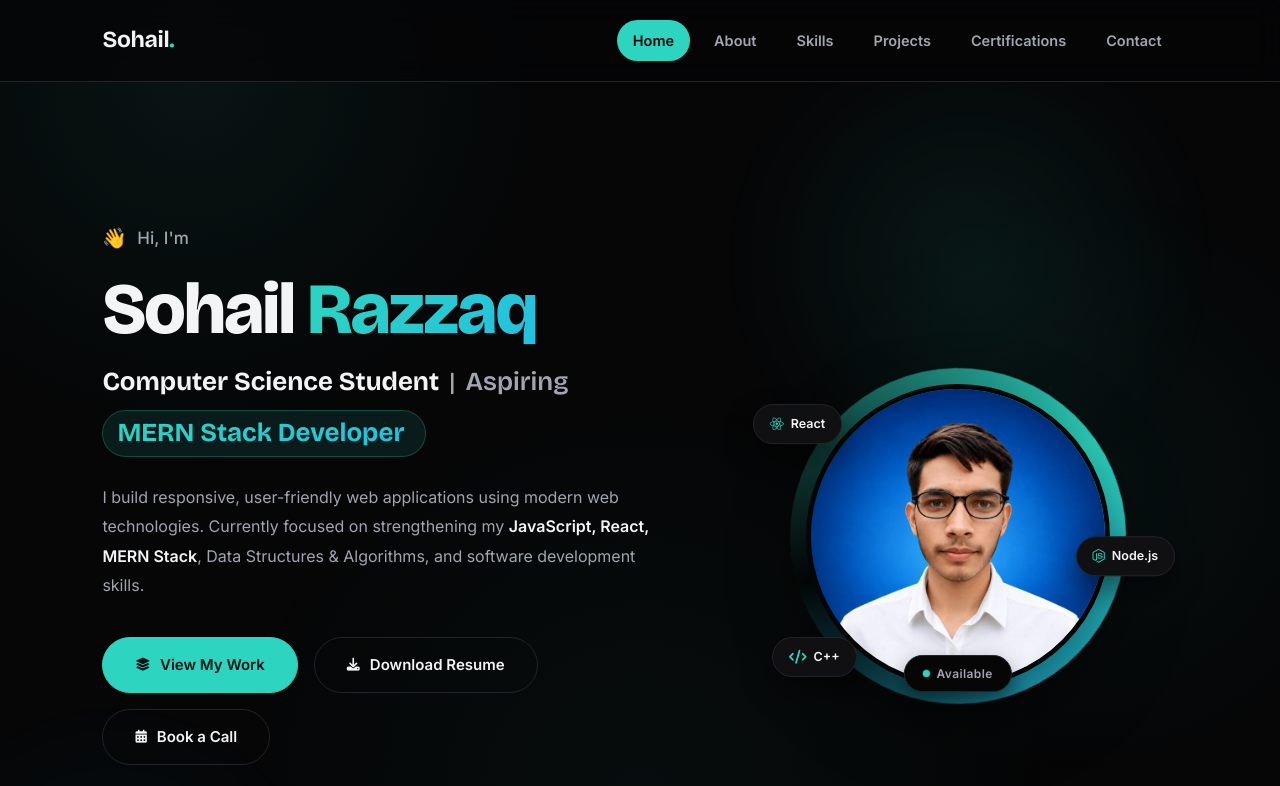
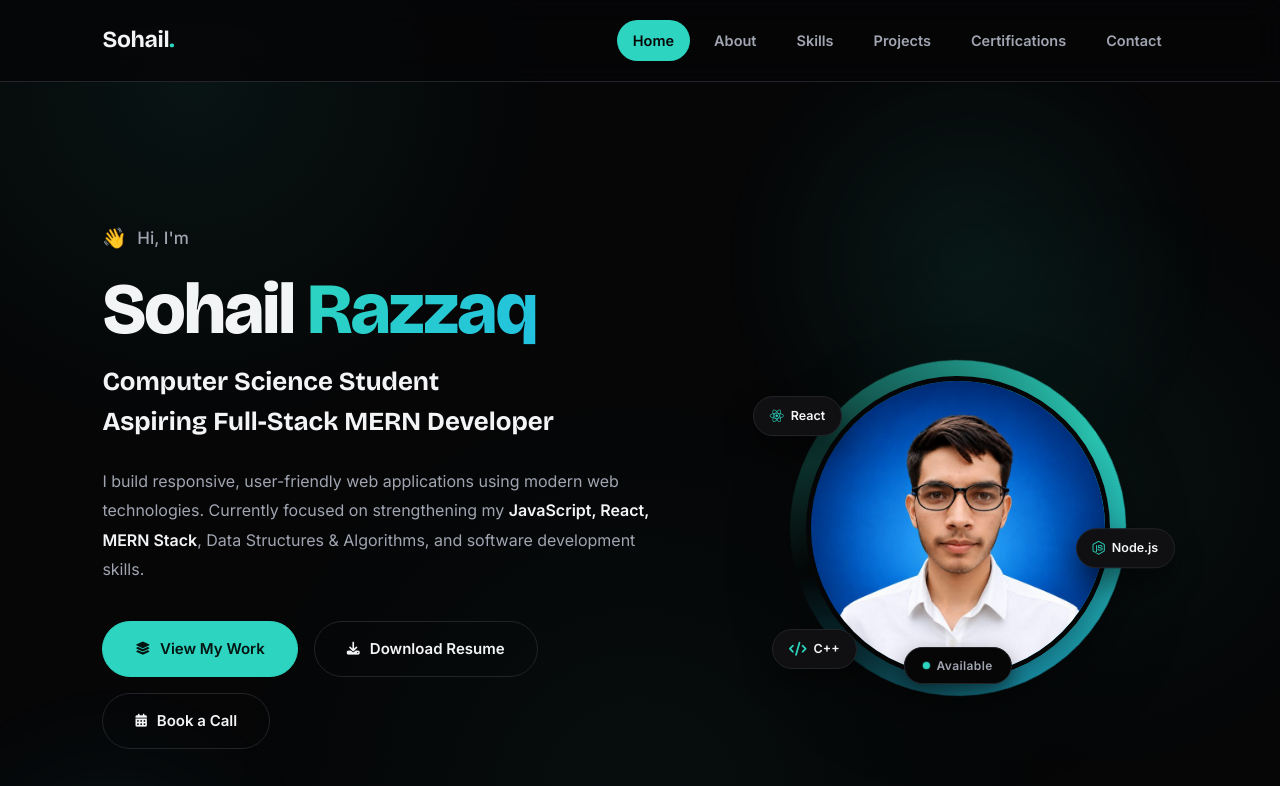
Before and after one commit to sohailqureshi1000/Portfolio, a website: page index.html in a window 1280 px wide. Shown: the top 786 px of the page. Drawn offline with nearby package versions, Linux system fonts and the light colour scheme.

Commit message:
fix: simplify hero section

```diff
--- a/index.html
+++ b/index.html
@@ -88,20 +88,17 @@
 
             <h2 class="hero-role">
               <span class="hero-static-role">Computer Science Student</span>
-              <span class="hero-role-separator">|</span>
-              <span class="hero-aspiring">Aspiring</span>
-              <span class="typewriter-wrap">
-                <span id="typewriter-text"></span>
-                <span class="typewriter-cursor" aria-hidden="true"></span>
-              </span>
+              <span class="hero-static-role">
+                Aspiring Full-Stack MERN Developer</span
+              >
             </h2>
-
             <p class="hero-description">
               I build responsive, user-friendly web applications using modern
               web technologies. Currently focused on strengthening my
               <strong>JavaScript, React, MERN Stack</strong>, Data Structures &
               Algorithms, and software development skills.
             </p>
+
             <div class="hero-buttons">
               <a href="#projects" class="btn primary-btn">
                 <i class="fa-solid fa-layer-group"></i>
--- a/script.js
+++ b/script.js
@@ -167,78 +167,6 @@ if (!prefersReducedMotion && window.matchMedia("(hover: hover)").matches) {
   });
 }
 
-/* =========================================
-   TYPEWRITER — hero role text (advanced)
-   - Variable, human-like typing/deleting speed
-   - Gradient-filled text (handled in CSS)
-   - Cursor color shifts while deleting
-   - Occasional "hesitation" pause mid-word
-========================================= */
-
-const typewriterEl = document.getElementById("typewriter-text");
-const typewriterCursor = document.querySelector(".typewriter-cursor");
-
-if (typewriterEl) {
-  const roles = [
-    "Frontend Developer",
-    "MERN Stack Developer",
-    "Full-Stack Developer",
-  ];
-
-  if (prefersReducedMotion) {
-    typewriterEl.textContent = roles[0];
-  } else {
-    let roleIndex = 0;
-    let charIndex = 0;
-    let isDeleting = false;
-
-    const BASE_TYPE_SPEED = 85;
-    const BASE_DELETE_SPEED = 40;
-    const HOLD_DELAY = 1700;
-    const SWITCH_DELAY = 450;
-
-    function jitter(base, spread) {
-      return base + (Math.random() * spread - spread / 2);
-    }
-
-    function typeLoop() {
-      const currentRole = roles[roleIndex];
-
-      if (isDeleting) {
-        typewriterCursor?.classList.add("deleting");
-
-        charIndex -= 1;
-        typewriterEl.textContent = currentRole.slice(0, charIndex);
-
-        if (charIndex === 0) {
-          isDeleting = false;
-          typewriterCursor?.classList.remove("deleting");
-          roleIndex = (roleIndex + 1) % roles.length;
-          setTimeout(typeLoop, SWITCH_DELAY);
-          return;
-        }
-
-        setTimeout(typeLoop, jitter(BASE_DELETE_SPEED, 18));
-      } else {
-        charIndex += 1;
-        typewriterEl.textContent = currentRole.slice(0, charIndex);
-
-        if (charIndex === currentRole.length) {
-          isDeleting = true;
-          setTimeout(typeLoop, HOLD_DELAY);
-          return;
-        }
-
-        // Small chance of a brief natural pause mid-word
-        const extraPause = Math.random() < 0.08 ? jitter(220, 100) : 0;
-
-        setTimeout(typeLoop, jitter(BASE_TYPE_SPEED, 35) + extraPause);
-      }
-    }
-
-    typeLoop();
-  }
-}
 
 /* =========================================
    SKILL PROGRESS ANIMATION
--- a/style.css
+++ b/style.css
@@ -506,12 +506,9 @@ main, header, footer {
 
 .hero-role {
     display: flex;
-    flex-wrap: wrap;
-    justify-content: flex-start;
-    align-items: center;
-
-    gap: 10px;
-
+    flex-direction: column;
+    align-items: flex-start;
+    gap: 4px;
     line-height: 1.4;
 }
 
@@ -520,56 +517,6 @@ main, header, footer {
     font-weight: 700;
 }
 
-.hero-role-separator {
-    color: var(--text-muted);
-    font-weight: 500;
-}
-
-.hero-aspiring {
-    color: var(--text-muted);
-    font-weight: 600;
-}
-
-.typewriter-wrap {
-    position: relative;
-
-    display: inline-flex;
-    align-items: center;
-
-    padding: 4px 14px;
-
-    background: var(--accent-soft);
-    border: 1px solid rgba(45, 212, 191, 0.25);
-    border-radius: 999px;
-}
-
-#typewriter-text {
-    background: linear-gradient(120deg, var(--accent), var(--accent-2));
-    -webkit-background-clip: text;
-    background-clip: text;
-    color: transparent;
-
-    font-weight: 700;
-}
-
-.typewriter-cursor {
-    display: inline-block;
-
-    width: 2px;
-    height: 0.9em;
-
-    margin-left: 4px;
-
-    background: var(--accent);
-    border-radius: 2px;
-    box-shadow: 0 0 8px var(--accent-glow);
-
-    animation: cursorBlink 0.9s steps(1) infinite;
-}
-
-.typewriter-cursor.deleting {
-    background: var(--accent-2);
-}
 
 @media (prefers-reduced-motion: reduce) {
     .typewriter-cursor {
```
